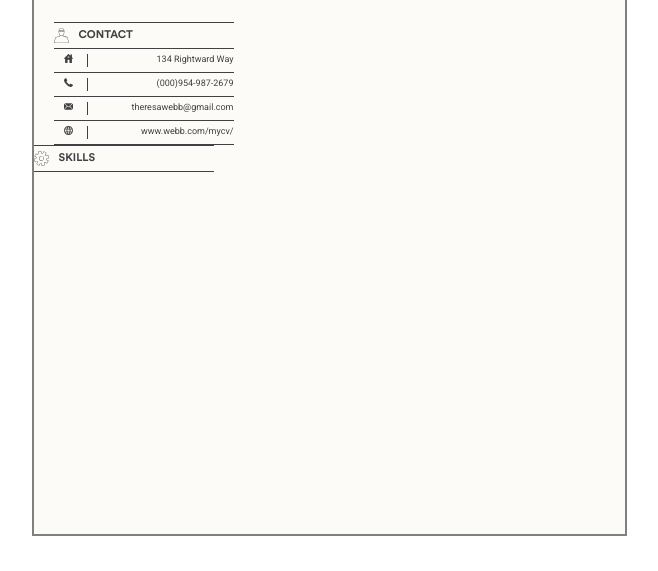
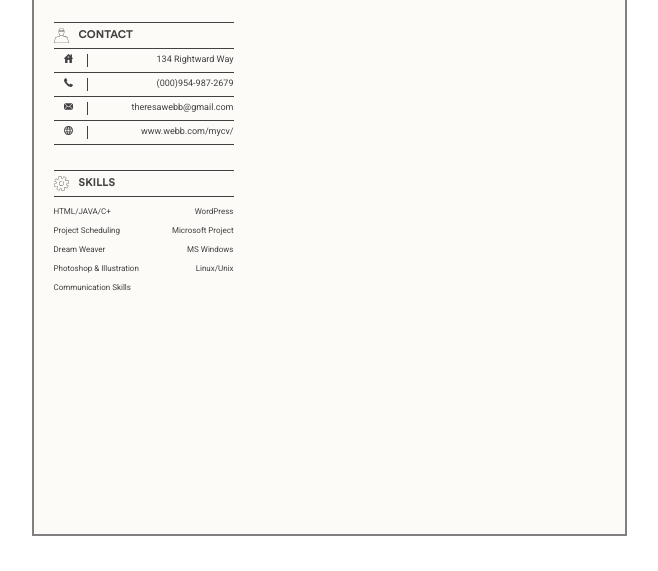
Before and after one commit to vitalik203/Resume_ten, a website: page index.html in a window 1280 px wide. Shown: the part 341-912 px from the top of the page, without its empty margins (311-969 px from the left). Drawn offline with Linux system fonts and the light colour scheme.

Commit message:
fix: finished filled and stylized skills section

```diff
--- a/index.html
+++ b/index.html
@@ -71,26 +71,26 @@
             <p class="title_text">SKILLS</p>
           </section>
           <div class="hr"></div>
-        </section>
           <section class="skills_cover">
             <section class="skill_cover">
-            <p class="skill_text"></p>
-            <p class="skill_text"></p>
+              <p class="skill_text">HTML/JAVA/C+</p>
+              <p class="skill_text">WordPress</p>
             </section>
             <section class="skill_cover">
-            <p class="skill_text"></p>
-            <p class="skill_text"></p>
+              <p class="skill_text">Project Scheduling</p>
+              <p class="skill_text">Microsoft Project</p>
             </section>
             <section class="skill_cover">
-            <p class="skill_text"></p>
-            <p class="skill_text"></p>
+              <p class="skill_text">Dream Weaver</p>
+              <p class="skill_text">MS Windows</p>
             </section>
             <section class="skill_cover">
-            <p class="skill_text"></p>
-            <p class="skill_text"></p>
+              <p class="skill_text">Photoshop & Illustration</p>
+              <p class="skill_text">Linux/Unix</p>
             </section>
             <section class="skill_cover">
-            <p class="skill_text"></p>
+              <p class="skill_text">Communication Skills</p>
+            </section>
           </section>
         </section>
       </div>
--- a/styles/styles.scss
+++ b/styles/styles.scss
@@ -119,4 +119,30 @@
     text-align: right;
     width: 100%;
   }
+
+  //Skills
+  .skills {
+    margin-left: 20px;
+    margin-top: 25px;
+    .skills_cover {
+      max-width: 182px;
+      display: flex;
+      flex-direction: column;
+      row-gap: 10px;
+      margin-top: 10px;
+    }
+    .skill_cover {
+      display: flex;
+      justify-content: space-between;
+    }
+    .skill_text {
+      color: rgb(65, 64, 66);
+      font-family: Roboto;
+      font-size: 8px;
+      font-weight: 400;
+      line-height: 9px;
+      letter-spacing: 0%;
+      text-align: left;
+    }
+  }
 }
```
Also changed, not shown: styles/styles.css, 1 other file. Lines whose indentation alone changed are shown as unchanged.
